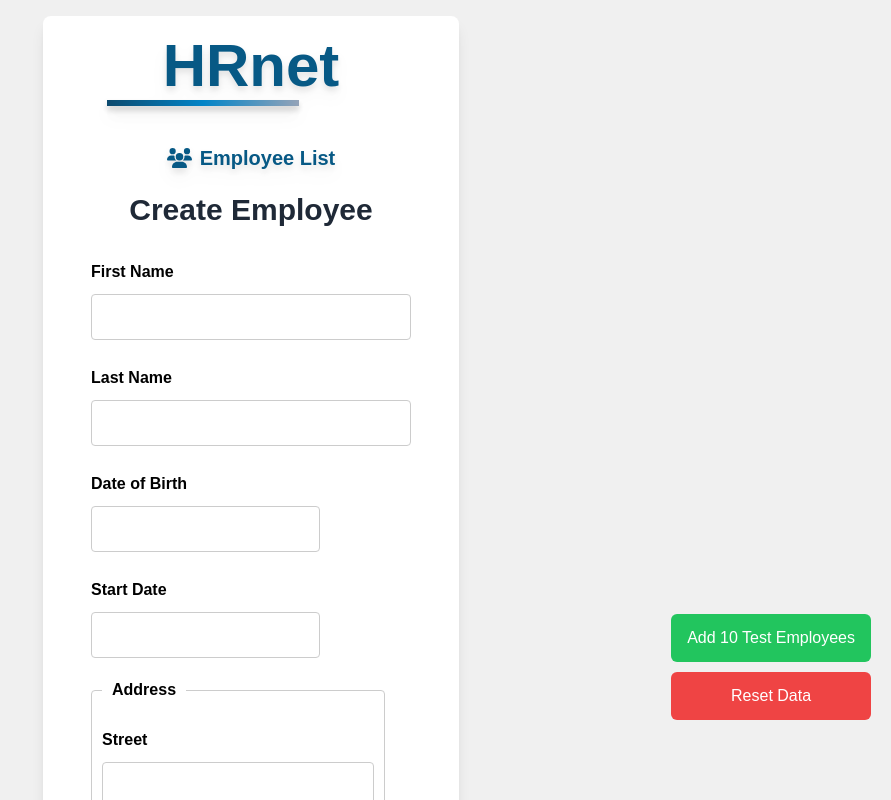
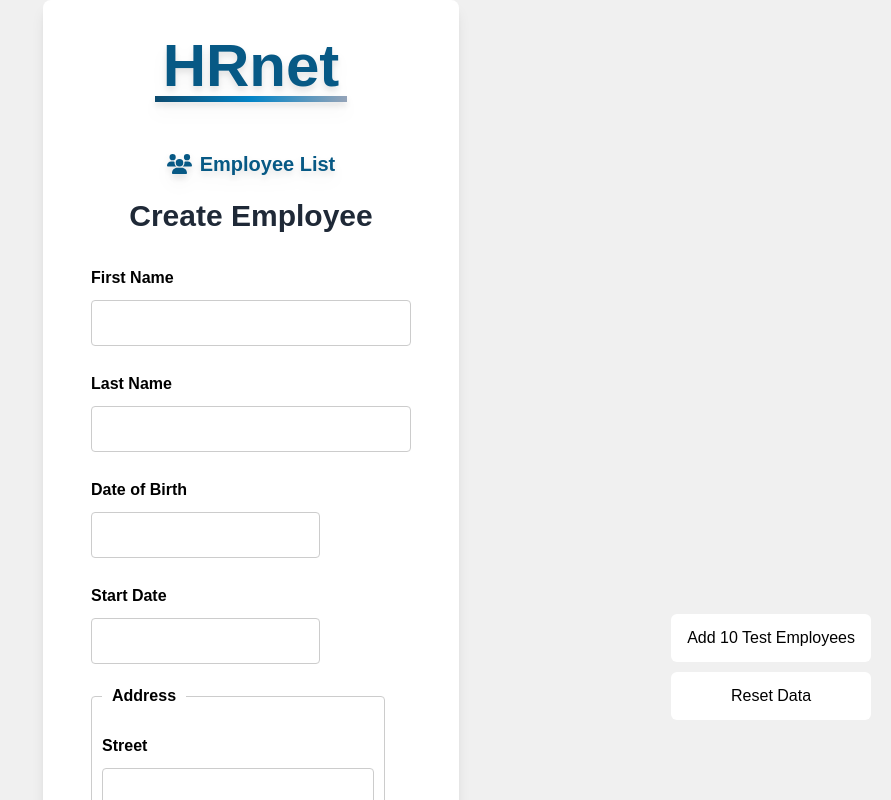
Before and after one commit to Typhub7/hrnet-react, a React (Create React App) app: page / in a window 1280 px wide. Shown: the top 800 px of the page, without its empty margins (389-1280 px from the left). Built offline with nearby package versions, Linux system fonts and the light colour scheme.

Commit message:
change test and reset button

```diff
--- a/src/App.tsx
+++ b/src/App.tsx
@@ -13,17 +13,17 @@ import TestButton from "./components/TestButton";
 const App: React.FC = () => {
   const location = useLocation();
   // Create env variable that allow to switch the display of
-  //2 Dev button to add 100 clients to test or to remove then
+  //2 Dev button to add 10 clients to test or to remove then
   const showDevButtons = process.env.REACT_APP_SHOW_DEV_BUTTONS === "true";
 
   return (
     <div className="bg-white border-1 border-solid border-gray-500 rounded-lg shadow-lg">
       {location.pathname !== "/employees" && (
-        <header className="text-center w-full ">
+        <header className="text-center w-full flex flex-col justify-center items-center">
           <h1 className="text-6xl mt-4 pt-5 text-sky-800 font-bold drop-shadow-lg">
             HRnet
-            <span className="absolute left-16 -bottom-2.5 w-48 h-1.5 bg-gradient-to-r from-sky-900 via-sky-600 to-slate-400 drop-shadow-lg"></span>
           </h1>
+          <span className=" w-48 h-1.5 bg-gradient-to-r from-sky-900 via-sky-600 to-slate-400 drop-shadow-lg"></span>
         </header>
       )}
       <Routes>
--- a/src/components/ResetButton.tsx
+++ b/src/components/ResetButton.tsx
@@ -16,7 +16,7 @@ const ResetButton: React.FC = () => {
 
   return (
     <button
-      className="px-4 py-3 bg-red-500 text-white rounded-md cursor-pointer z-50 hover:bg-red-700"
+      className="px-4 py-3 bg-white text-black rounded-md cursor-pointer z-50 hover:bg-red-700"
       onClick={handleReset}
     >
       Reset Data
--- a/src/components/TestButton.tsx
+++ b/src/components/TestButton.tsx
@@ -47,7 +47,7 @@ const TestButton: React.FC = () => {
 
   return (
     <button
-      className="px-4 py-3 bg-green-500 text-white rounded-md cursor-pointer z-50 hover:bg-green-700"
+      className="px-4 py-3 bg-white text-black rounded-md cursor-pointer z-50 hover:bg-green-700"
       onClick={handleAddTestEmployees}
     >
       Add 10 Test Employees
```
Also changed, not shown: 1 other file (tests, documents, lock files or other folders).
